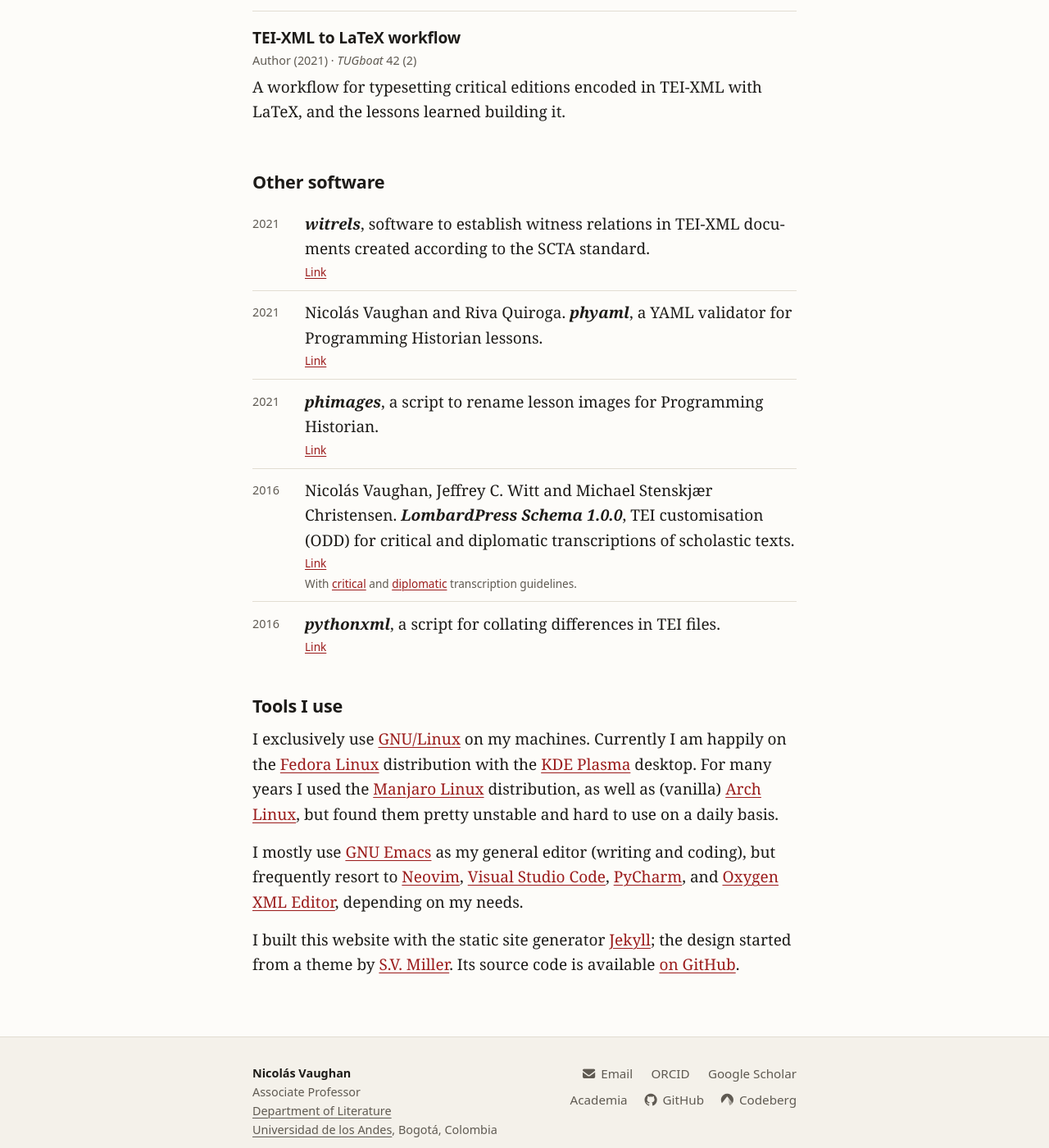
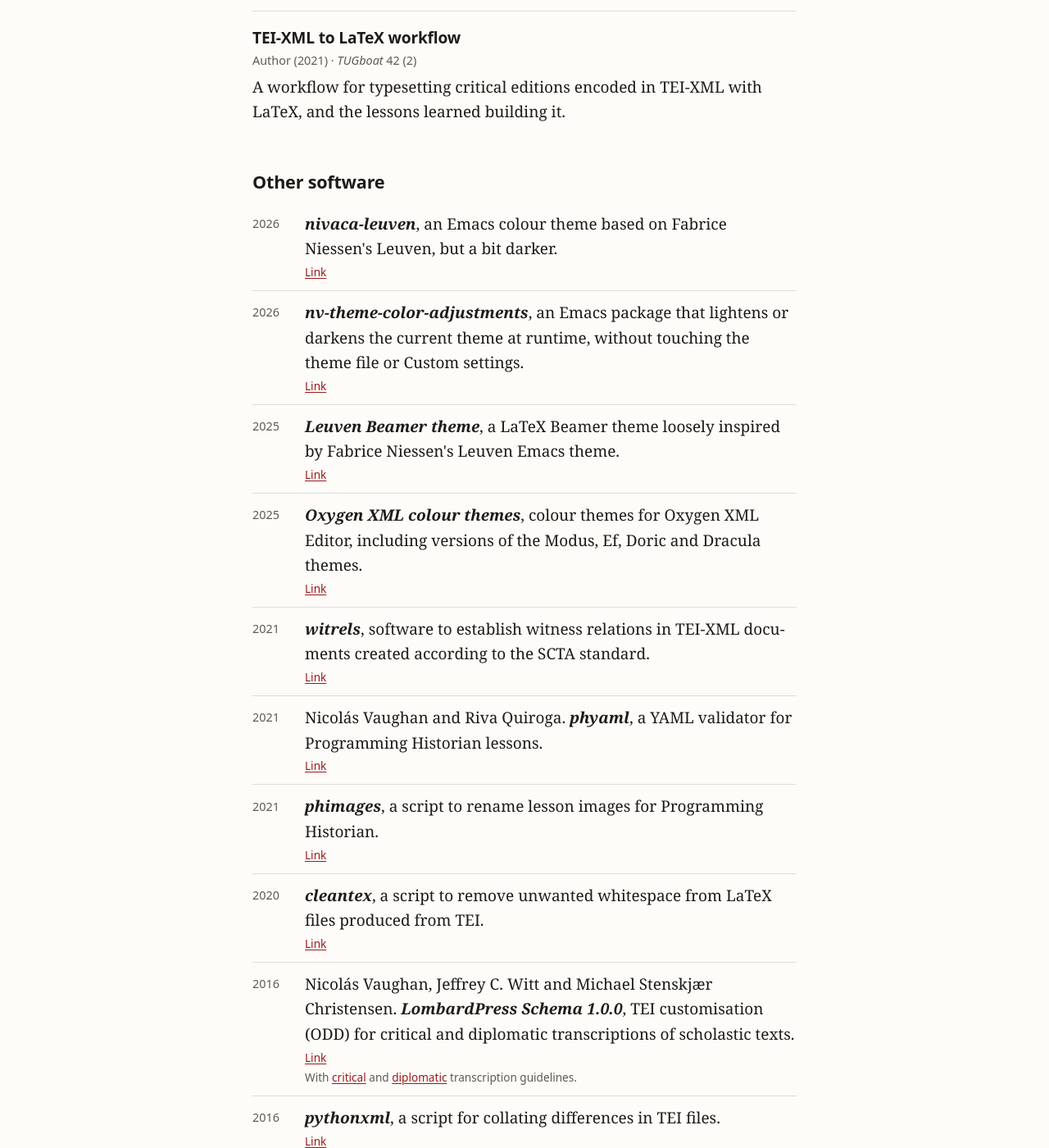
Before and after one commit to nivaca/nivaca.github.io, a Jekyll site: the page built from coding.md, in a window 1280 px wide and 1400 px high, scrolled down 1765 px. Shown: the whole window at 82% size. Built offline with Jekyll 4.4.1, drawn with Linux system fonts in a browser that asks for light colours; some web fonts are replaced; a style sheet for code colours, icons or effects is not loaded.

Commit message:
other projects

```diff
--- a/_data/software.yml
+++ b/_data/software.yml
@@ -1,3 +1,23 @@
+- year: 2026
+  title: "nivaca-leuven"
+  details: an Emacs colour theme based on Fabrice Niessen's Leuven, but a bit darker
+  url: https://github.com/nivaca/nivaca-leuven
+
+- year: 2026
+  title: "nv-theme-color-adjustments"
+  details: an Emacs package that lightens or darkens the current theme at runtime, without touching the theme file or Custom settings
+  url: https://github.com/nivaca/nv-theme-color-adjustments
+
+- year: 2025
+  title: "Leuven Beamer theme"
+  details: a LaTeX Beamer theme loosely inspired by Fabrice Niessen's Leuven Emacs theme
+  url: https://github.com/nivaca/leuventhemeLeuven
+
+- year: 2025
+  title: "Oxygen XML colour themes"
+  details: colour themes for Oxygen XML Editor, including versions of the Modus, Ef, Doric and Dracula themes
+  url: https://github.com/nivaca/oxygenxml_color_themes
+
 - year: 2021
   title: "witrels"
   details: software to establish witness relations in TEI-XML documents created according to the SCTA standard
@@ -14,6 +34,11 @@
   details: a script to rename lesson images for Programming Historian
   url: https://github.com/nivaca/phimages
 
+- year: 2020
+  title: "cleantex"
+  details: a script to remove unwanted whitespace from LaTeX files produced from TEI
+  url: https://github.com/nivaca/cleantex
+
 - authors: Nicolás Vaughan, Jeffrey C. Witt and Michael Stenskjær Christensen
   year: 2016
   title: "LombardPress Schema 1.0.0"
```
